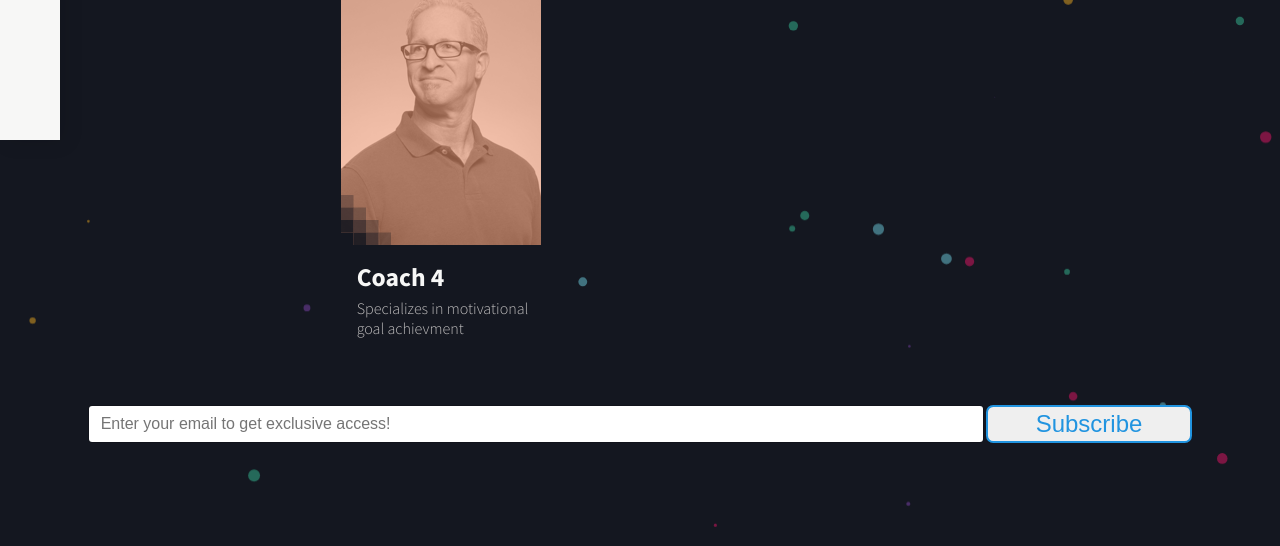
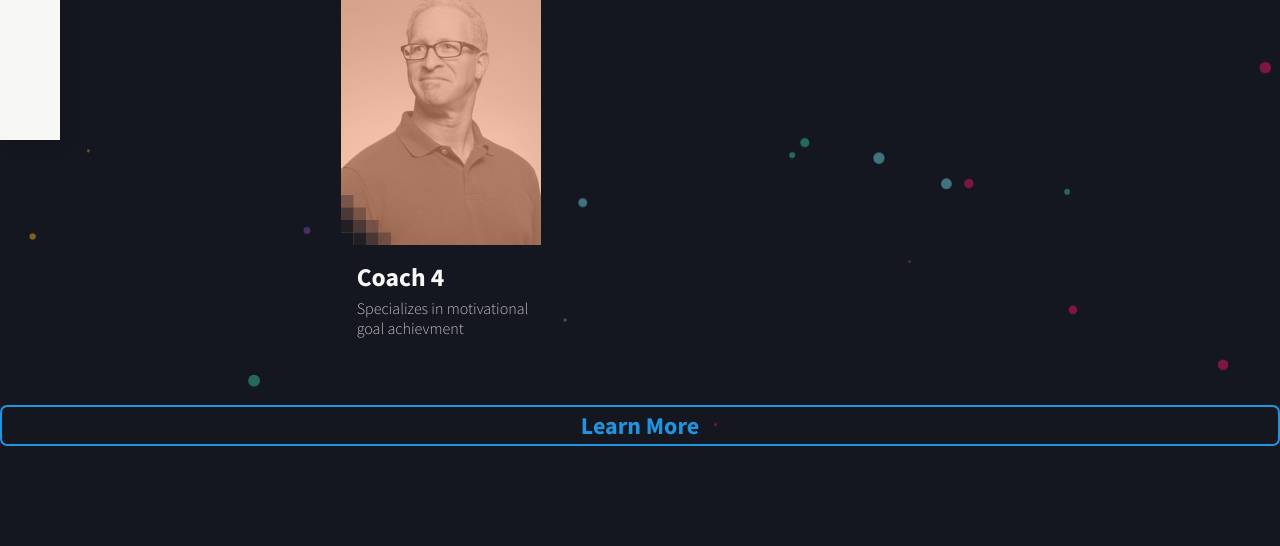
Before and after one commit to life-coach/life-coach.github.io, a plain HTML site: page index.html in a window 1280 px wide. Shown: the part 660-1206 px from the top of the page. After the commit the page ends 1106 px from the top, so only its background shows below. Drawn offline with nearby package versions, Linux system fonts and the light colour scheme.

Commit message:
just use google forms

```diff
--- a/index.html
+++ b/index.html
@@ -80,7 +80,8 @@
       </div>
 
   </div>
-<div style="text-align:center;margin-bottom:100px;">
+  <a class="button" target="_blank" href="https://goo.gl/forms/f3VUbgHT9WszRbRQ2">Learn More</a>
+<!-- <div style="text-align:center;margin-bottom:100px;">
     <form role="form" method="post">
       <div class="form-group">
       <div class="input-group">
@@ -91,6 +92,7 @@
       </div>
       </div>
     </form>
+  </div> -->
       <!-- <footer>
         <p class="footer__content">Want to start coaching? Contact us today!</p>
         <div class="logo footer__logo">
```
